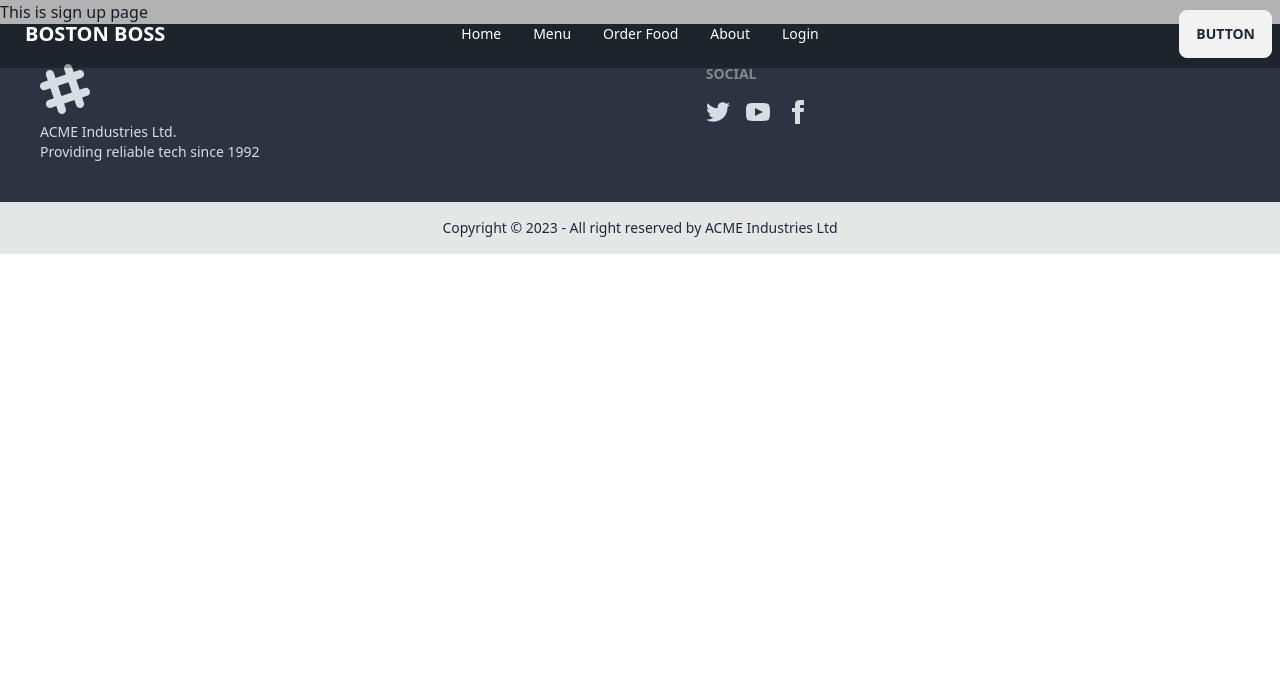
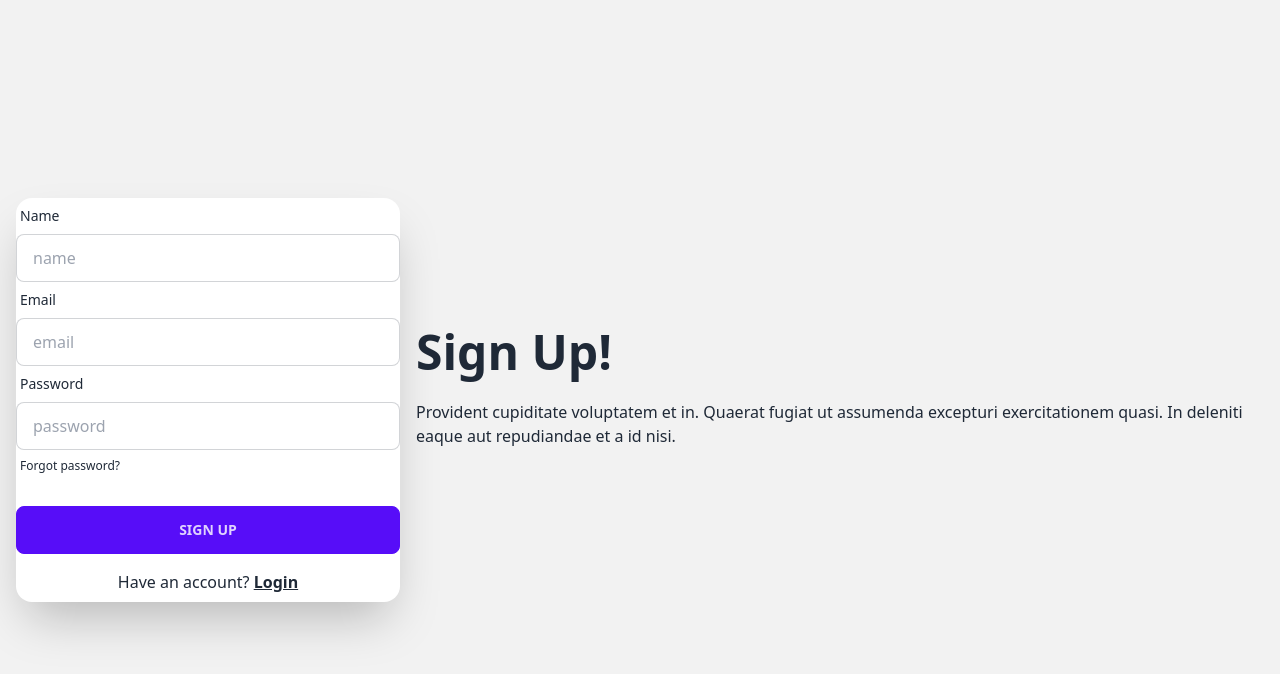
Before and after one commit to NazrulBoston/boston-boss-client, a React (Vite) app: page /signup in a window 1280 px wide. Shown: the top 674 px of the page. Built offline with nearby package versions, Linux system fonts and the light colour scheme; no server answers.

Commit message:
sign up page done

```diff
--- a/package.json
+++ b/package.json
@@ -16,6 +16,7 @@
     "react": "^18.2.0",
     "react-dom": "^18.2.0",
     "react-helmet-async": "^2.0.1",
+    "react-hook-form": "^7.48.2",
     "react-parallax": "^3.5.1",
     "react-responsive-carousel": "^3.2.23",
     "react-router-dom": "^6.18.0",
--- a/src/LayOut/Main.jsx
+++ b/src/LayOut/Main.jsx
@@ -5,8 +5,7 @@ import Navbar from "../Pages/Shared/Navbar/Navbar";
 
 const Main = () => {
     const location = useLocation()
-    console.log(location);
-    const noHeaderFooter = location.pathname.includes('login')
+    const noHeaderFooter = location.pathname.includes('login') || location.pathname.includes('signup')
     return (
         <div>
            { noHeaderFooter ||  <Navbar></Navbar>}
--- a/src/Pages/Login/Login.jsx
+++ b/src/Pages/Login/Login.jsx
@@ -2,15 +2,16 @@ import { loadCaptchaEnginge, LoadCanvasTemplate, LoadCanvasTemplateNoReload, val
 import { useEffect, useRef, useState, useContext } from 'react';
 
 import img from '../../assets/others/authentication1.png';
-import  { AuthContext } from '../../providers/AuthProvider';
+import { AuthContext } from '../../providers/AuthProvider';
 import { Link } from 'react-router-dom';
+import { Helmet } from 'react-helmet-async';
 
 const Login = () => {
 
     const captchaRef = useRef(null)
     const [disabled, setDisabled] = useState(true)
 
-    const {signIn} = useContext(AuthContext)
+    const { signIn } = useContext(AuthContext)
 
 
     useEffect(() => {
@@ -41,6 +42,10 @@ const Login = () => {
 
 
     return (
+        <>
+            <Helmet>
+                <title>Boston-login</title>
+            </Helmet>
             <div className="hero min-h-screen bg-base-200">
                 <div className="hero-content flex-col lg:flex-row">
                     <div className="text-center md:w-1/2 lg:text-left">
@@ -67,7 +72,7 @@ const Login = () => {
                                 <label className="label">
                                     < LoadCanvasTemplate />
                                 </label>
-                            <input  type="text" ref={captchaRef} name="captcha" placeholder="type captcha" className="input input-bordered" required />
+                                <input type="text" ref={captchaRef} name="captcha" placeholder="type captcha" className="input input-bordered" required />
                                 <button onClick={handleValidateCaptcha} className="btn btn-outline btn-xs mt-2">Validate</button>
                             </div>
                             <div className="form-control mt-6">
@@ -75,10 +80,11 @@ const Login = () => {
                                 <input disabled={disabled} className="btn btn-primary" type="submit" value="submit" />
                             </div>
                         </form>
-                    <p className='text-center mb-4'>New here? <Link to = '/signup'>Create an account</Link></p>
+                        <p className='text-center mb-4'>New here? <Link to='/signup'>Create an account</Link></p>
                     </div>
                 </div>
             </div>
+        </>
     );
 };
 
--- a/src/Pages/Shared/Navbar/Navbar.jsx
+++ b/src/Pages/Shared/Navbar/Navbar.jsx
@@ -1,15 +1,33 @@
+import { useContext } from "react";
 import { Link } from "react-router-dom";
+import { AuthContext } from "../../../providers/AuthProvider";
 
 
 const Navbar = () => {
 
+    const { user, logOut } = useContext(AuthContext);
+
+    const handleLogOut = () => {
+        logOut()
+        .then( () => { })
+        .catch( error => console.log(error));
+    }
+
+
     const navOption = <>
 
-        <li><Link to = '/'>Home</Link></li>
-        <li><Link to = 'menu'>Menu</Link></li>
-        <li><Link to = "/order/salad">Order Food</Link></li>
-        <li><Link to = 'about'>About</Link></li>
-        <li><Link to = '/login'>Login</Link></li>
+        <li><Link to='/'>Home</Link></li>
+        <li><Link to='menu'>Menu</Link></li>
+        <li><Link to="/order/salad">Order Food</Link></li>
+        <li><Link to='about'>About</Link></li>
+        {
+            user ? <>
+                <button onClick={handleLogOut} className="btn btn-ghost">Log Out</button>
+            </> : <>
+                <li><Link to='/login'>Login</Link></li>
+            </>
+        }
+
 
     </>
 
--- a/src/Pages/signUp/SignUp.jsx
+++ b/src/Pages/signUp/SignUp.jsx
@@ -1,10 +1,99 @@
+import { useContext } from 'react';
+import { Helmet } from 'react-helmet-async';
+import { useForm } from 'react-hook-form';
+import { AuthContext } from '../../providers/AuthProvider';
+import { Link } from 'react-router-dom';
+
+const SignUp = () => {
+
+    const {
+        register,
+        handleSubmit,
+        formState: { errors },
+    } = useForm();
+
+    const { createUser } = useContext(AuthContext);
+
+    const onSubmit = data => {
+        console.log(data);
+        createUser(data.email, data.password)
+            .then(result => {
+                const loggedUser = result.user;
+                console.log(loggedUser);
+            })
+    }
 
 
-const SignUp = () => {
     return (
-        <div>
-            <h2>This is sign up page</h2>
-        </div>
+        <>
+            <Helmet>
+                <title>Boston-Sign Up</title>
+            </Helmet>
+            <div className="hero min-h-screen bg-base-200">
+                <div className="hero-content flex-col lg:flex-row-reverse">
+                    <div className="text-center lg:text-left">
+                        <h1 className="text-5xl font-bold">Sign Up!</h1>
+                        <p className="py-6">Provident cupiditate voluptatem et in. Quaerat fugiat ut assumenda excepturi exercitationem quasi. In deleniti eaque aut repudiandae et a id nisi.</p>
+                    </div>
+                    <div className="card shrink-0 w-full max-w-sm shadow-2xl bg-base-100">
+                        <form onSubmit={handleSubmit(onSubmit)}>
+
+                            <div className="form-control">
+                                <label className="label">
+                                    <span className="label-text">Name</span>
+                                </label>
+                                <input type="text" {...register('name', { required: true })} name="name" placeholder="name" className="input input-bordered" />
+                                {errors.name?.type === "required" && (
+                                    <p className='text-red-600'>Name is required</p>
+                                )}
+
+                            </div>
+                            <div className="form-control">
+                                <label className="label">
+                                    <span className="label-text">Email</span>
+                                </label>
+                                <input type="email" {...register('email', { required: true })} name="email" placeholder="email" className="input input-bordered" />
+                                {errors.email?.type === "required" && (
+                                    <p className='text-red-600'>Email is required</p>
+                                )}
+
+                            </div>
+                            <div className="form-control">
+                                <label className="label">
+                                    <span className="label-text">Password</span>
+                                </label>
+                                <input type="password" {...register('password', {
+                                    required: true,
+                                    minLength: 6,
+                                    maxLength: 20,
+                                    pattern: /(?=.*[A-Z])(?=.*[!@#$&*])(?=.*[0-9])(?=.*[a-z])/
+                                })} placeholder="password" className="input input-bordered" />
+                                {errors.password?.type === "required" && (
+                                    <p className='text-red-600'>Password must be 6 characters</p>
+                                )}
+                                {errors.password?.type === "maxLength" && (
+                                    <p className='text-red-600'>Password must be less 20 characters</p>
+                                )}
+                                {errors.password?.type === "minLength" && (
+                                    <p className='text-red-600'>Password must be  6 characters</p>
+                                )}
+                                {errors.password?.type === "pattern" && (
+                                    <p className='text-red-600'>Password must have one upper case, one lower case, one number, and one special character</p>
+                                )}
+                                <label className="label">
+                                    <a href="#" className="label-text-alt link link-hover">Forgot password?</a>
+                                </label>
+                            </div>
+                            <div className="form-control mt-6">
+                                <input className="btn btn-primary" type="submit" value="Sign Up" />
+
+                            </div>
+                        </form>
+                        <p className='text-center mt-4 mb-2'>Have an account? <Link to = "/login"><span className='underline font-bold'>Login</span></Link></p>
+                    </div>
+                </div>
+            </div>
+        </>
     );
 };
 
--- a/src/providers/AuthProvider.jsx
+++ b/src/providers/AuthProvider.jsx
@@ -1,4 +1,4 @@
-import { createContext, useState, useEffect } from 'react'
+import {  useState, useEffect, createContext,  } from 'react'
 import { getAuth, onAuthStateChanged, createUserWithEmailAndPassword, signInWithEmailAndPassword, signOut} from "firebase/auth";
 import { app } from '../firbase/firebase.config';
 
@@ -17,7 +17,7 @@ const AuthProvider = ({ children }) => {
 
     const signIn = (email, password) => {
         setLoading(true);
-        return signInWithEmailAndPassword (email, password)
+        return signInWithEmailAndPassword (auth, email, password)
 
     }
 
```
Also changed, not shown: 1 other file (tests, documents, lock files or other folders). Lines whose indentation alone changed are shown as unchanged.
